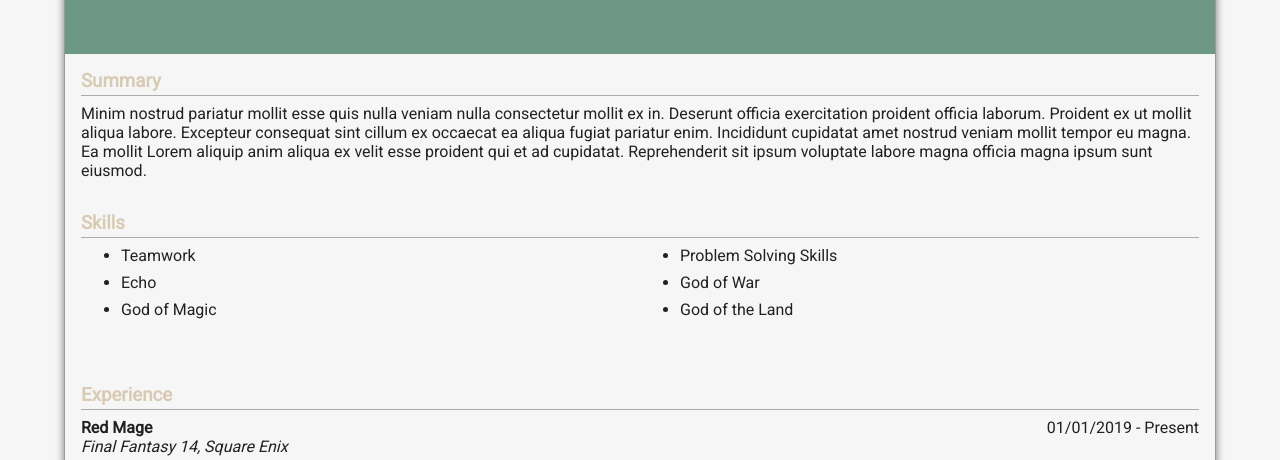
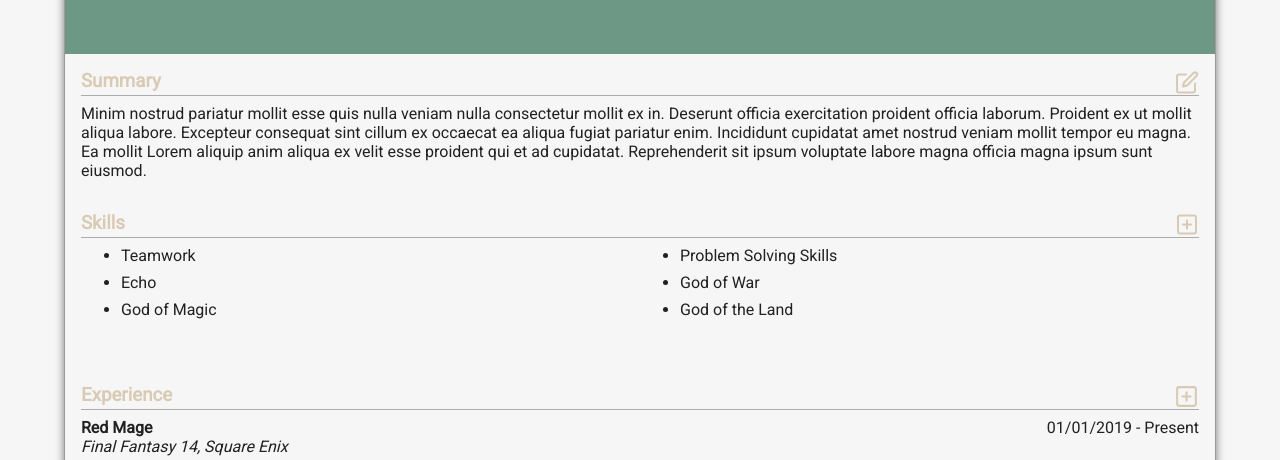
Before and after one commit to al-uminium/CV-Creator, a React (Create React App) app: page / in a window 1280 px wide. Shown: the part 467-927 px from the top of the page. Built offline with nearby package versions, Linux system fonts and the light colour scheme.

Commit message:
added experience, changed css of other components

```diff
--- a/src/Experience.js
+++ b/src/Experience.js
@@ -1,4 +1,6 @@
 import './styles/Experience.css'
+import edit from './styles/icons/edit.svg'
+import add from './styles/icons/plus-square.svg'
 
 import React, { Component } from 'react'
 
@@ -16,12 +18,19 @@ export default class Experience extends Component {
         }
     }
 
+    addNewExperience(e) {
+        // to add functionality later
+    }
+
     render() {
         const { title, company, jobSummary, startDate, endDate, experienceList } = this.state
 
         return (
             <div className='Experience'>
-                <h3>Experience</h3>
+                <div className='sectionHeader'>
+                    <h3>Experience</h3>
+                    <img src={add} alt='add' className='add'></img>
+                </div>
                 <section>
                     <div className='experienceHeader'>
                         <h4>{title}</h4>
--- a/src/Skills.js
+++ b/src/Skills.js
@@ -1,6 +1,7 @@
 import React, { Component } from 'react'
 import uniqid from 'uniqid'
 import './styles/Skills.css'
+import add from './styles/icons/plus-square.svg'
 
 export default class Skills extends Component {
     constructor(props){
@@ -23,7 +24,10 @@ export default class Skills extends Component {
 
         return (
             <div className='Skills'>
-                <h3>Skills</h3>
+                <div className='sectionHeader'>
+                    <h3>Skills</h3>
+                    <img src={add} alt='add' className='add'></img>
+                </div>
                 <section>
                     <ul>{skillList}</ul>
                 </section>
--- a/src/Summary.js
+++ b/src/Summary.js
@@ -1,5 +1,6 @@
 import React, { Component } from 'react'
 import './styles/Summary.css'
+import edit from './styles/icons/edit.svg'
 
 export default class Summary extends Component {
     constructor(props) {
@@ -14,7 +15,10 @@ export default class Summary extends Component {
         const { summary } = this.state
         return (
             <div className='Summary'>
-                <h3>Summary</h3>
+                <div className='sectionHeader'>
+                    <h3>Summary</h3>
+                    <img src={edit} alt='edit'></img>
+                </div>
                 <section>
                     {summary}
                 </section>
--- a/src/styles/index.css
+++ b/src/styles/index.css
@@ -24,10 +24,20 @@ h2 {
 h3 {
     color: rgb(217, 202, 179);
     padding-bottom: 0.2rem;
-    border-bottom: 1.5px solid rgb(172, 172, 172);
+
 }
 
 section {
     padding-top: 0.5rem;
     text-justify: inter-word;
 }
+
+.sectionHeader {
+    display: flex;
+    justify-content: space-between;
+    border-bottom: 1.5px solid rgb(172, 172, 172);
+}
+
+.edit, .add {
+    cursor: pointer;
+}
```
Also changed, not shown: src/styles/icons/edit.svg (added), src/styles/icons/plus-square.svg (added).
